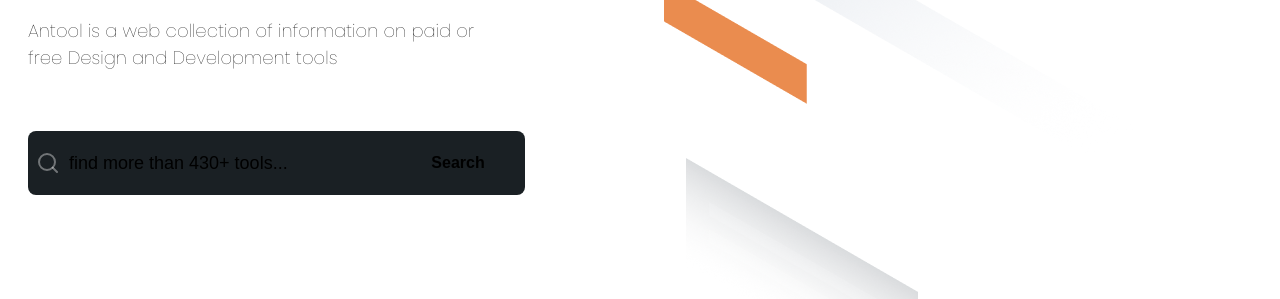
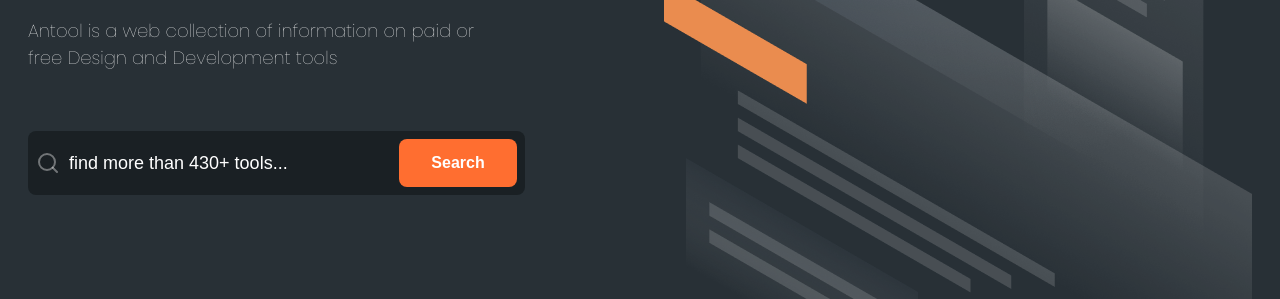
Before and after one commit to IvatomPlay/AnTools, a plain HTML site: page index.html in a window 1280 px wide. Shown: the part 341-640 px from the top of the page. Drawn offline with Linux system fonts and the light colour scheme; the site is published under a folder, as on GitHub Pages, so addresses that start at the root find nothing.

Commit message:
fixed problem with the correct styles display by changing to a relative path

```diff
--- a/styles/index.css
+++ b/styles/index.css
@@ -1,7 +1,7 @@
-@import url(/styles/var.css);
-@import url(./header.css);
-@import url(./main.css);
-@import url(./footer.css);
+@import url(var.css);
+@import url(header.css);
+@import url(main.css);
+@import url(footer.css);
 
 ::-webkit-scrollbar {
   width: 0;
```
